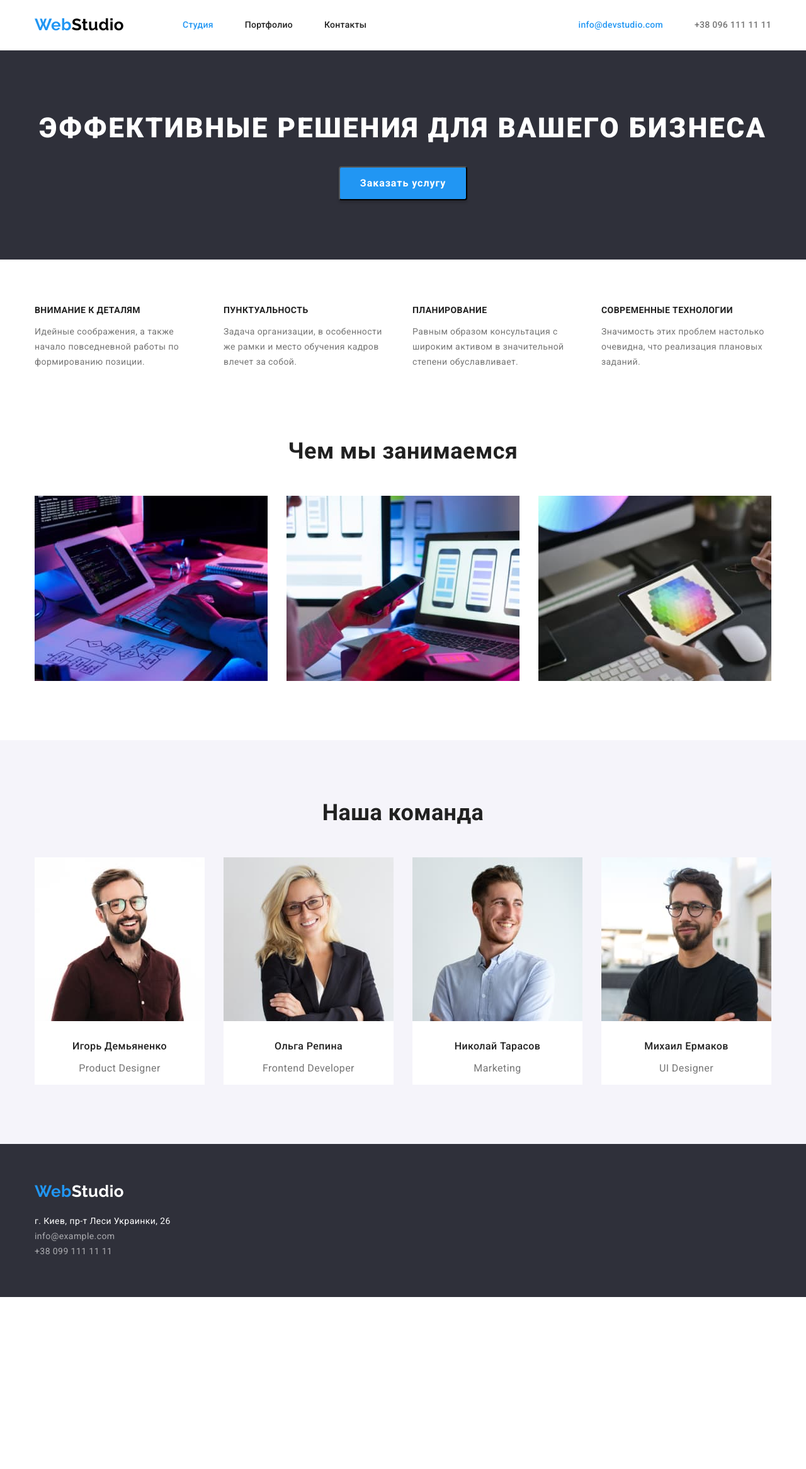
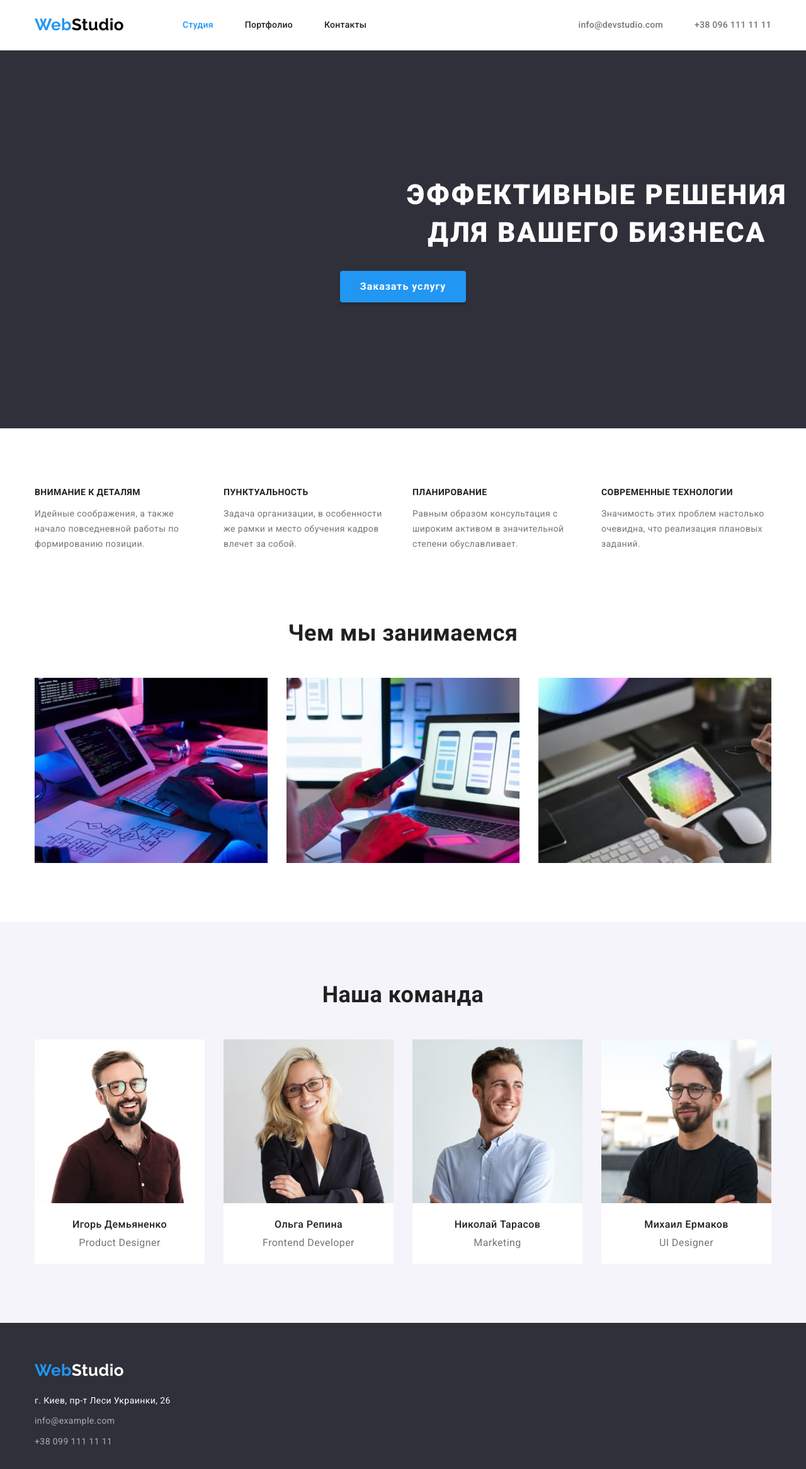
Before and after one commit to MishinaIra55/goit-markup-hw-03, a plain HTML site: page index.html in a window 1280 px wide. Shown: the whole page at 63% size. Before the commit the page ends 2059 px from the top, so only its background shows below. Drawn offline with nearby package versions, Linux system fonts and the light colour scheme.

Commit message:
правки

```diff
--- a/css/styles.css
+++ b/css/styles.css
@@ -98,10 +98,15 @@ address {
    text-decoration: none;
    color: var(--accent-color);
 
-   margin-top: 24px;
+   margin-right: 93px;
+
+
 }
 .logo-nav {
    display: flex;
+   align-items: center;
+
+
 
 }
 .main-header{
@@ -114,7 +119,9 @@ address {
 
 .site-nav {
    display: flex;
-   margin-left: 93px;
+  /* margin-left: 93px;*/
+
+
 }
 
 .site-nav .link{
@@ -144,9 +151,9 @@ address {
    color: var(--accent-color);
 }
 
-.auth-nav .current {
+/*.auth-nav .current {
    color: var(--accent-color);
-}
+}*/
 
 .auth-nav{
    display: flex;
@@ -172,6 +179,13 @@ address {
 
 /*  style hero*/
 
+.hero {
+   background-color: #2F303A;
+   text-align: center;
+
+   padding: 200px 0;
+}
+
 .hero-title {
    font-weight: 900;
    font-size: 44px;
@@ -181,16 +195,13 @@ address {
    text-transform: uppercase;
    color: var(--primary-white-color);
 
+
+   width: 696px;
+   margin-left: 600px;
+
    margin-bottom: 30px;
-
-
 }
 
-.hero {
-   background-color: #2F303A;
-   text-align: center;
-   margin-bottom: 73px;
-}
 
 /* скрытие заголовка*/
 
@@ -211,13 +222,7 @@ address {
 
 /*styles feature*/
 
-.features.section {
-   padding-top: 0;
-   padding-bottom: 0;
-}
-/*.feature-description {
-   margin-bottom: 94px;
-}*/
+
 
 .features-list {
    display: flex;
@@ -238,6 +243,9 @@ address {
 }
 /*style about*/
 
+.about {
+   padding-top: 0;
+}
 .about-list {
    display: flex;
    flex-wrap: wrap;
@@ -310,14 +318,19 @@ address {
    color: var(--title-text-color);
 
    text-align: center;
-   margin-top: 30px;
+   margin-bottom: 10px;
+
 }
-
+.team-list {
+   padding-top: 30px;
+   padding-bottom: 30px;
+}
 .team-description {
    font-size: 16px;
    line-height: 1.2;
 
    text-align: center;
+   margin: 0;
 
 }
 /*style  button*/
@@ -340,6 +353,7 @@ address {
 
     box-shadow: 0px 4px 4px rgba(0, 0, 0, 0.15);
     border-radius: 4px;
+    border: none;
 }
 
 .features-button {
@@ -371,18 +385,23 @@ address {
 
 .portfolio-filters {
    display: flex;
-  justify-content: center;
+   justify-content: center;
 
    margin-bottom: 50px;
 }
 
-.portfolio-filters .item {
+.portfolio-filters .item:not(:last-child) {
    margin-right: 8px;
+   padding: 0;
+}
 
-   padding-top: 6px;
-   padding-bottom: 6px ;
-   padding-left: 22px;
-   padding-right: 22px;
+.portfolio-filters .item:last-child {
+   margin-right: 0;
+}
+
+.team-list {
+   padding-top: 24px;
+   padding-bottom: 24px;
 }
 /* styles cards*/
 
@@ -393,13 +412,15 @@ address {
    letter-spacing: 0.06em;
    color: var(--title-text-color);
 
-   padding-left: 24px;
-   padding-top: 20px;
-   padding-bottom: 0;
+   margin-bottom: 4px;
 
 
 }
+.cards-list {
+   padding:24px;
 
+   border: 1px solid #EEEEEE;
+}
 .cards {
    display: flex;
    flex-wrap: wrap;
@@ -421,7 +442,7 @@ address {
    font-size: 16px;
    line-height: 1.9;
 
-   padding-left: 24px;
+   /*padding-left: 24px;*/
    margin-top: 0;
    margin-bottom: 0;
 
@@ -437,6 +458,11 @@ address {
    text-align: center;
    letter-spacing: 0.03em;
    color: var(--title-text-color);
+
+   padding: 6px 22px;
+   border-radius: 4px;
+   border: none;
+   cursor: pointer;
 }
 
 .filters-button.active {
@@ -465,6 +491,7 @@ address {
 .footer {
    background-color: #2F303A;
 
+
    padding-top: 60px;
    padding-bottom: 60px;
 }
@@ -489,9 +516,15 @@ address {
    color: var(--primary-white-color);
 }
 
-.adress-list {
-   display: flex;
-   flex-direction: column;
+.adress-list .item {
 
-   margin-top: 20px;
+   margin-bottom: 9px;
 }
+
+.adress-list .item:last-child {
+   margin-bottom: 0;
+}
+.footer .logo {
+   display: block;
+   margin-bottom: 20px;
+}
--- a/index.html
+++ b/index.html
@@ -93,25 +93,33 @@
 				<ul class="team-items">
 					<li class="list">
 						<img src="./images/img1.jpg.jpg" alt="карточка 1" width="270" height="260" />
+						<div class="team-list">
 							<h3 class="team-title">Игорь Демьяненко</h3>
 							<p class="team-description">Product Designer</p>
+						</div>
 					</li>
 					<li class="list">
 						<img src="./images/img2.jpg.jpg" alt="карточка 2" width="270" height="260" />
+						<div class="team-list">
 							<h3 class="team-title">Ольга Репина</h3>
 							<p class="team-description">Frontend Developer</p>
+						</div>
 					</li>
 
 					<li class="list">
 						<img src="./images/img3.jpg.jpg" alt="карточка 3" width="270" height="260" />
+						<div class="team-list">
 							<h3 class="team-title">Николай Тарасов</h3>
 							<p class="team-description">Marketing</p>
+						</div>
 					</li>
 
 					<li class="list">
 						<img src="./images/img4.jpg.jpg" alt="карточка 4" width="270" height="260" />
+						<div class="team-list">
 							<h3 class="team-title">Михаил Ермаков</h3>
 							<p class="team-description">UI Designer</p>
+						</div>
 					</li>
 				</ul>
 				</div>
@@ -120,11 +128,11 @@
 
 		<footer class="footer">
 			<div class="container">
-				<a href="./index.html" class="logo link">Web<span class="accentes">Studio</span></a>
+				<a href="./index.html" class="logo ">Web<span class="accentes">Studio</span></a>
 
 			<address class="adress">
 				<ul class="adress-list">
-					<li>
+					<li class="item">
 						<a
 							href="https://goo.gl/maps/piqngm7oDQpEDh6u6"
 							target="_blank"
@@ -134,8 +142,8 @@
 							г. Киев, пр-т Леси Украинки, 26
 						</a>
 					</li>
-					<li><a href="mailto:info@example.com">info@example.com</a></li>
-					<li><a href="tel:+380991111111">+38 099 111 11 11</a></li>
+					<li class="item"><a href="mailto:info@example.com">info@example.com</a></li>
+					<li class="item"><a href="tel:+380991111111">+38 099 111 11 11</a></li>
 				</ul>
 			</address>
 			</div>
```
Also changed, not shown: portfolio.html (+21 -3 lines). Lines whose indentation alone changed are shown as unchanged.
